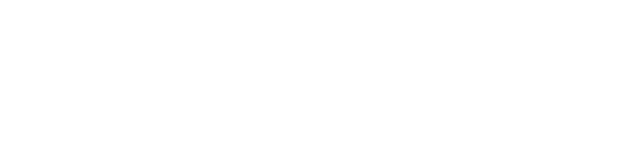
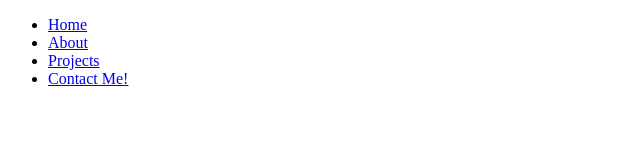
Before and after one commit to LimstarhShamase/My-Portfolio, a plain HTML site: page index.html in a window 1280 px wide. Shown: the whole page, without its empty margins (0-640 px from the left). Drawn offline with Linux system fonts and the light colour scheme.

Commit message:
Update index.html

```diff
--- a/index.html
+++ b/index.html
@@ -7,6 +7,13 @@
     <title>Limstarh Shamase</title>
 </head>
 <body>
-
+    <nav>
+        <ul>
+            <li><a href="#">Home</a></li>
+            <li><a href="#about">About</a></li>
+            <li><a href="#projects">Projects</a></li>
+            <li><a href="#contact">Contact Me!</a></li>
+        </ul>
+    </nav>
 </body>
 </html>
```
